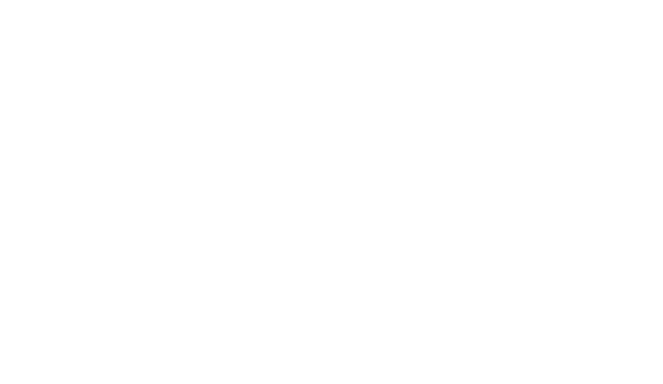
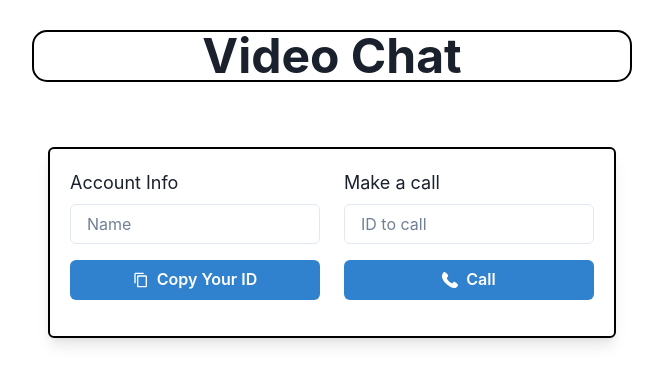
Before and after one commit to karina10004/Genpact__Farming, a React (Create React App) app in the folder frontend/: page /video in a window 1280 px wide. Before the commit this address had no page. Shown: the top 384 px of the page, without its empty margins (308-971 px from the left). Built offline with nearby package versions, Linux system fonts and the light colour scheme; no server answers; sample sign-in values are in the browser's storage.

Commit message:
Video Calling

```diff
--- a/frontend/package.json
+++ b/frontend/package.json
@@ -7,18 +7,21 @@
     "@chakra-ui/react": "^2.8.2",
     "@emotion/react": "^11.13.0",
     "@emotion/styled": "^11.13.0",
+    "@mui/icons-material": "^5.16.6",
     "@testing-library/jest-dom": "^5.17.0",
     "@testing-library/react": "^13.4.0",
     "@testing-library/user-event": "^13.5.0",
     "axios": "^1.7.2",
     "framer-motion": "^11.3.19",
     "react": "^18.3.1",
+    "react-copy-to-clipboard": "^5.1.0",
     "react-dom": "^18.3.1",
     "react-lottie": "^1.2.4",
     "react-router-dom": "^6.25.1",
     "react-scripts": "5.0.1",
     "react-scrollable-feed": "^2.0.2",
     "react-toastify": "^10.0.5",
+    "simple-peer": "^9.11.1",
     "socket.io-client": "^4.7.5",
     "web-vitals": "^2.1.4"
   },
--- a/frontend/src/App.js
+++ b/frontend/src/App.js
@@ -3,6 +3,8 @@
 import Homepage from "./pages/Homepage";
 import Chatpage from "./pages/chatpage";
 import "./App.css";
+import Video from "./Video";
+import { ContextProvider } from "./SocketContext";
 
 function App() {
   return (
@@ -10,6 +12,17 @@
     <Routes>
       <Route path="/" element={<Homepage />} />
       <Route path="/chats" element={<Chatpage />} />
+      {/* <ContextProvider> */}
+      <Route
+        path="/video"
+        element={
+          <ContextProvider>
+            {" "}
+            <Video />
+          </ContextProvider>
+        }
+      />
+      {/* </ContextProvider> */}
     </Routes>
     // </Router>
   );
--- /dev/null
+++ b/frontend/src/SocketContext.js
@@ -0,0 +1,101 @@
+import React, { createContext, useState, useRef, useEffect } from "react";
+import { io } from "socket.io-client";
+import Peer from "simple-peer";
+
+const SocketContext = createContext();
+const socket = io("http://localhost:5000");
+
+const ContextProvider = ({ children }) => {
+  const [stream, setStream] = useState(null);
+  const [me, setMe] = useState(null);
+  const [call, setCall] = useState({});
+  const [callAccepted, setCallAccepted] = useState(false);
+  const [callEnded, setCallEnded] = useState(false);
+  const [name, setName] = useState("");
+  const myVideo = useRef();
+  const userVideo = useRef();
+  const connectionRef = useRef();
+
+  useEffect(() => {
+    navigator.mediaDevices
+      .getUserMedia({ video: true, audio: true })
+      .then((currentStream) => {
+        setStream(currentStream);
+        myVideo.srcObject = currentStream;
+      });
+
+    socket.on("me", (id) => setMe(id));
+    socket.on("calluser", ({ from, name: callerName, signal }) => {
+      setCall({ isReceivedCall: true, from, name: callerName, signal });
+    });
+  }, []);
+
+  const answerCall = () => {
+    setCallAccepted(true);
+    const peer = new Peer({ initiator: false, trickle: false, stream });
+
+    peer.on("signal", (data) => {
+      socket.emit("answercall", { signal: data, to: call.from });
+    });
+
+    peer.on("stream", (currentStream) => {
+      userVideo.srcObject = currentStream;
+    });
+
+    peer.signal(call.signal);
+    connectionRef.current = peer;
+  };
+
+  const callUser = (id) => {
+    const peer = new Peer({ initiator: true, trickle: false, stream });
+
+    peer.on("signal", (data) => {
+      socket.emit("calluser", {
+        userToCall: id,
+        signalData: data,
+        from: me,
+        name,
+      });
+    });
+
+    peer.on("stream", (currentStream) => {
+      userVideo.srcObject = currentStream;
+    });
+
+    socket.on("callaccepted", (signal) => {
+      setCallAccepted(true);
+      peer.signal(signal);
+    });
+
+    connectionRef.current = peer;
+  };
+
+  const leaveCall = () => {
+    setCallEnded(true);
+    connectionRef.current.destroy();
+    window.location.reload();
+  };
+
+  return (
+    <SocketContext.Provider
+      value={{
+        call,
+        callAccepted,
+        myVideo,
+        userVideo,
+        stream,
+        name,
+        setName,
+        callEnded,
+        me,
+        callUser,
+        leaveCall,
+        answerCall,
+      }}
+    >
+      {children}
+    </SocketContext.Provider>
+  );
+};
+
+export { ContextProvider, SocketContext };
--- /dev/null
+++ b/frontend/src/Video.jsx
@@ -0,0 +1,32 @@
+import React from "react";
+import { Box, Heading, Flex } from "@chakra-ui/react";
+//import App from "./App";
+import Videoplayer from "./components/Videoplayer";
+import Notification from "./components/Notification";
+import Options from "./components/Options";
+
+const Video = () => {
+  return (
+    <Flex direction="column" align="center" width="100%">
+      <Flex
+        borderRadius="15px"
+        margin="30px 100px"
+        flexDirection="row"
+        justifyContent="center"
+        alignItems="center"
+        width={{ base: "90%", md: "600px" }}
+        border="2px solid black"
+      >
+        <Heading as="h2" size="2xl" textAlign="center">
+          Video Chat
+        </Heading>
+      </Flex>
+      <Videoplayer />
+      <Options>
+        <Notification />
+      </Options>
+    </Flex>
+  );
+};
+
+export default Video;
--- /dev/null
+++ b/frontend/src/components/Notification.jsx
@@ -0,0 +1,23 @@
+import React, { useContext } from "react";
+import { Button, Box, Text } from "@chakra-ui/react";
+
+import { SocketContext } from "../SocketContext";
+
+const Notifications = () => {
+  const { answerCall, call, callAccepted } = useContext(SocketContext);
+
+  return (
+    <>
+      {call.isReceivingCall && !callAccepted && (
+        <Box display="flex" justifyContent="space-around" alignItems="center">
+          <Text fontSize="2xl">{call.name} is calling:</Text>
+          <Button colorScheme="blue" onClick={answerCall}>
+            Answer
+          </Button>
+        </Box>
+      )}
+    </>
+  );
+};
+
+export default Notifications;
--- /dev/null
+++ b/frontend/src/components/Options.jsx
@@ -0,0 +1,93 @@
+import React, { useState, useContext } from "react";
+import {
+  Box,
+  Button,
+  Input,
+  Grid,
+  Text,
+  Container,
+  IconButton,
+  VStack,
+} from "@chakra-ui/react";
+import { CopyToClipboard } from "react-copy-to-clipboard";
+import { PhoneIcon, CopyIcon, CloseIcon } from "@chakra-ui/icons";
+
+import { SocketContext } from "../SocketContext";
+
+const Options = ({ children }) => {
+  const { me, callAccepted, name, setName, callEnded, leaveCall, callUser } =
+    useContext(SocketContext);
+  const [idToCall, setIdToCall] = useState("");
+
+  return (
+    <Container maxW="600px" mt="35px">
+      <Box p="20px" border="2px solid black" boxShadow="lg" rounded="md">
+        <VStack spacing={6}>
+          <Grid
+            templateColumns={{ base: "1fr", md: "repeat(2, 1fr)" }}
+            gap={6}
+            w="100%"
+          >
+            <Box>
+              <Text fontSize="lg" mb={2}>
+                Account Info
+              </Text>
+              <Input
+                placeholder="Name"
+                value={name}
+                onChange={(e) => setName(e.target.value)}
+                mb={4}
+              />
+              <CopyToClipboard text={me}>
+                <Button
+                  colorScheme="blue"
+                  leftIcon={<CopyIcon />}
+                  w="100%"
+                  mb={4}
+                  onClick={() => {
+                    navigator.clipboard.writeText(me);
+                  }}
+                >
+                  Copy Your ID
+                </Button>
+              </CopyToClipboard>
+            </Box>
+            <Box>
+              <Text fontSize="lg" mb={2}>
+                Make a call
+              </Text>
+              <Input
+                placeholder="ID to call"
+                value={idToCall}
+                onChange={(e) => setIdToCall(e.target.value)}
+                mb={4}
+              />
+              {callAccepted && !callEnded ? (
+                <Button
+                  colorScheme="red"
+                  leftIcon={<CloseIcon />}
+                  w="100%"
+                  onClick={leaveCall}
+                >
+                  Hang Up
+                </Button>
+              ) : (
+                <Button
+                  colorScheme="blue"
+                  leftIcon={<PhoneIcon />}
+                  w="100%"
+                  onClick={() => callUser(idToCall)}
+                >
+                  Call
+                </Button>
+              )}
+            </Box>
+          </Grid>
+          {children}
+        </VStack>
+      </Box>
+    </Container>
+  );
+};
+
+export default Options;
--- a/frontend/src/components/SingleChat.jsx
+++ b/frontend/src/components/SingleChat.jsx
@@ -122,7 +122,7 @@
   }, [selectedChat]);
 
   useEffect(() => {
-    socket.on("message recieved", (newMessageRecieved) => {
+    socket.on("message received", (newMessageRecieved) => {
       console.log(newMessageRecieved);
       if (
         !selectedChatCompare || // if chat is not selected or doesn't match current chat
--- /dev/null
+++ b/frontend/src/components/Videoplayer.jsx
@@ -0,0 +1,49 @@
+import React, { useContext } from "react";
+import { Box, Text, Grid, GridItem } from "@chakra-ui/react";
+
+import { SocketContext } from "../SocketContext";
+
+const VideoPlayer = () => {
+  const { name, callAccepted, myVideo, userVideo, callEnded, stream, call } =
+    useContext(SocketContext);
+
+  return (
+    <Grid
+      templateColumns={{ base: "1fr", md: "repeat(2, 1fr)" }}
+      justifyContent="center"
+      gap={4}
+    >
+      {stream && (
+        <Box p={3} border="2px solid black" m={2}>
+          <Text fontSize="xl" mb={2}>
+            {name || "Name"}
+          </Text>
+          <Box
+            as="video"
+            playsInline
+            muted
+            ref={myVideo}
+            autoPlay
+            width={{ base: "100%", xs: "300px", md: "550px" }}
+          />
+        </Box>
+      )}
+      {callAccepted && !callEnded && (
+        <Box p={3} border="2px solid black" m={2}>
+          <Text fontSize="xl" mb={2}>
+            {call.name || "Name"}
+          </Text>
+          <Box
+            as="video"
+            playsInline
+            ref={userVideo}
+            autoPlay
+            width={{ base: "100%", xs: "300px", md: "550px" }}
+          />
+        </Box>
+      )}
+    </Grid>
+  );
+};
+
+export default VideoPlayer;
--- a/frontend/src/index.js
+++ b/frontend/src/index.js
@@ -5,15 +5,18 @@
 import ChatProvider from "./context/ChatProvider";
 import { BrowserRouter } from "react-router-dom";
 import { ChakraProvider } from "@chakra-ui/react";
+import { ContextProvider } from "./SocketContext";
 
 const root = ReactDOM.createRoot(document.getElementById("root"));
 root.render(
   <ChakraProvider>
     <React.StrictMode>
       <BrowserRouter>
+        {/* <ContextProvider> */}
         <ChatProvider>
           <App />
         </ChatProvider>
+        {/* </ContextProvider> */}
       </BrowserRouter>
     </React.StrictMode>
   </ChakraProvider>
```
Also changed, not shown: frontend/src/components/ScrollableChat.jsx (+19 -17 lines), 2 other files (tests, documents, lock files or other folders).
